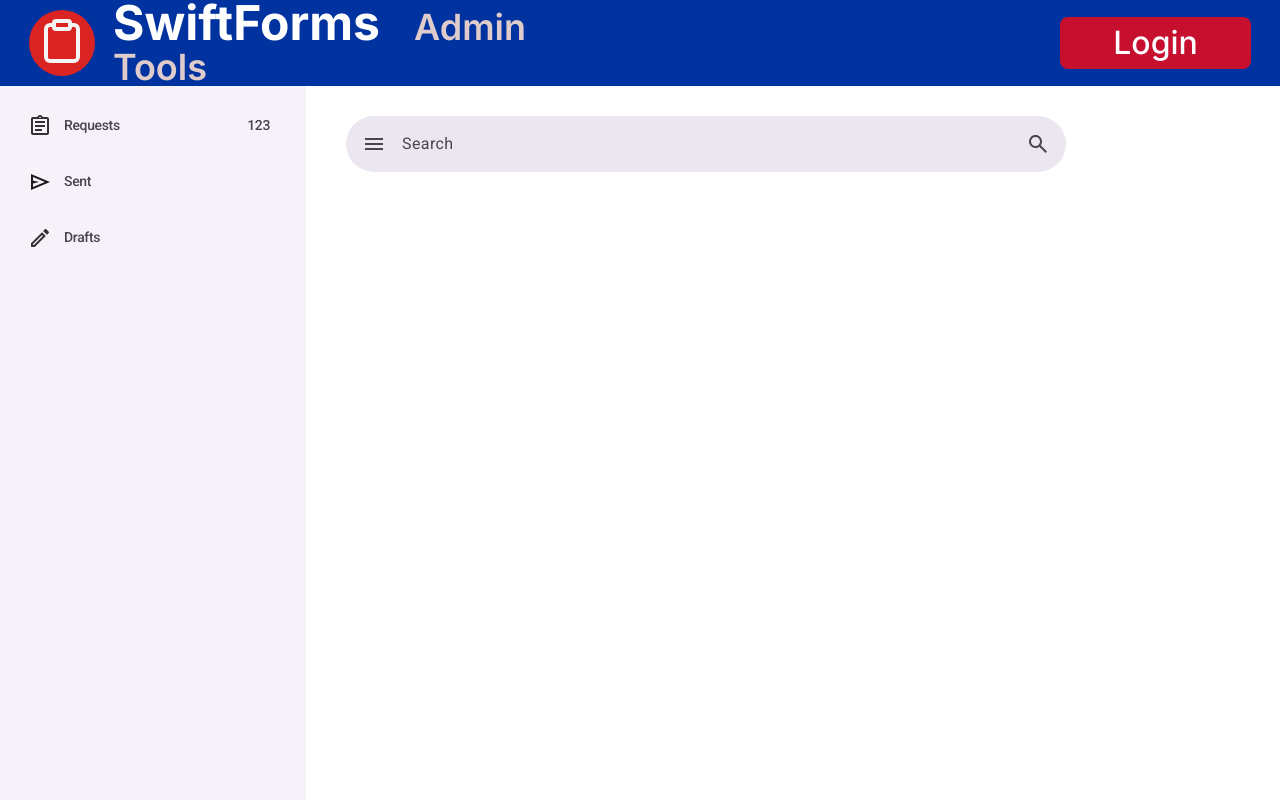
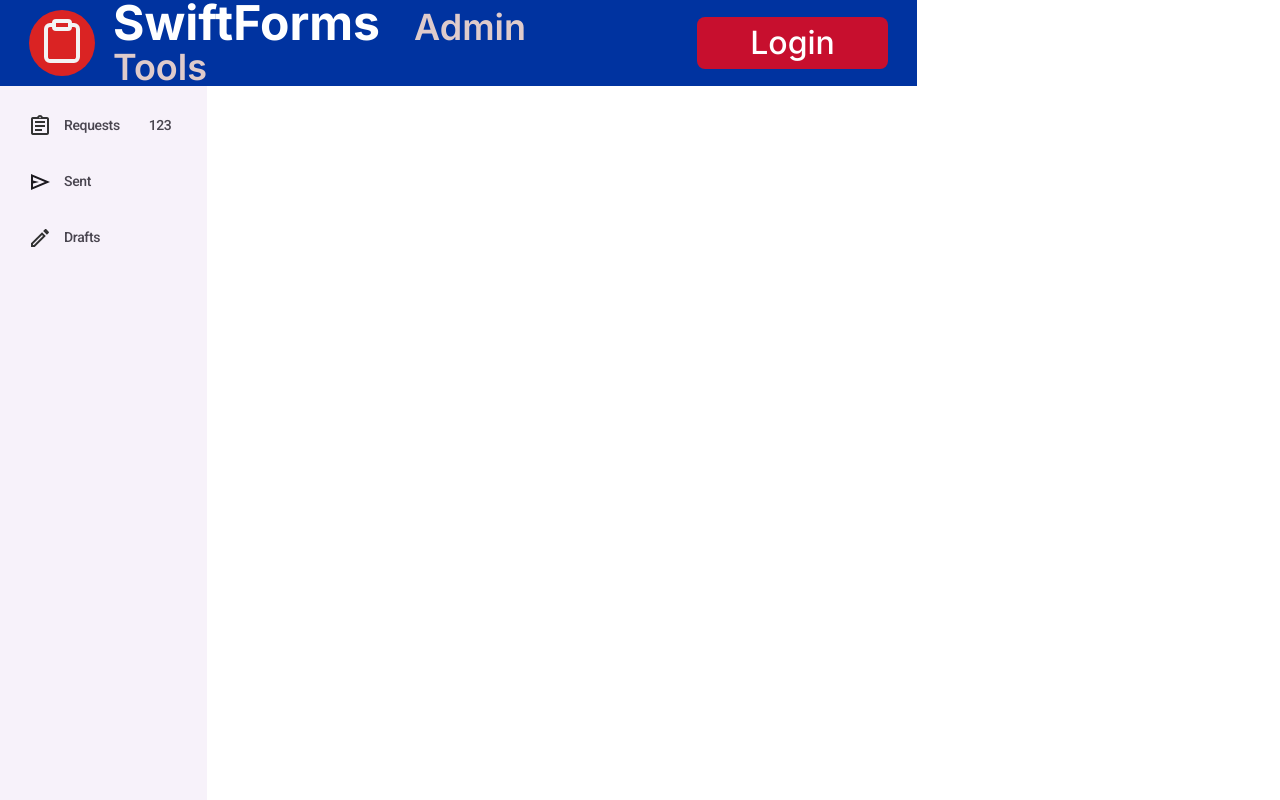
Before and after one commit to KZhang2002/Form-Web-App, a React (Vite) app: page / in a window 1280 px wide. Shown: the top 800 px of the page. Built offline with nearby package versions, Linux system fonts and the light colour scheme; a web font is replaced by a local one.

Commit message:
changed to admin homepage

```diff
--- a/src/App.tsx
+++ b/src/App.tsx
@@ -2,6 +2,7 @@ import React from 'react';
 import './App.css';
 import Home from './Home.tsx';
 import Example from './ExampleFile.tsx';
+import AdminHome from "./AdminHome";
 
 // I'll implement a system for navigating between pages later, just put any links as blank using "#" for now.
 // Figma has a plugin called FigmaToCode that allows you to select elements and get code for it
@@ -21,7 +22,8 @@ function App() {
     <div>
       {/* when testing, just put your component here and comment out the other components*/}
       {/*<Example/>*/}
-      <Home/>
+      {/*<Home/>*/}
+      <AdminHome/>
     </div>
   );
 }
```
